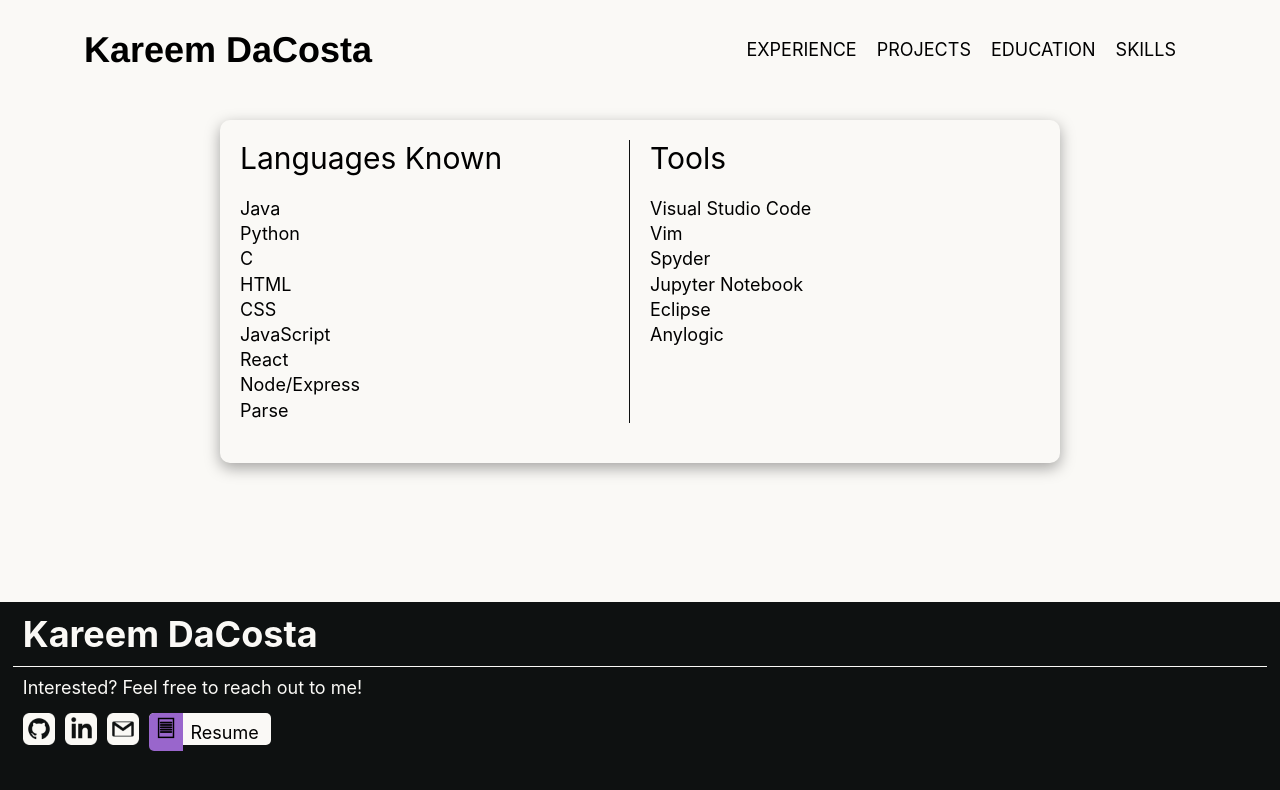
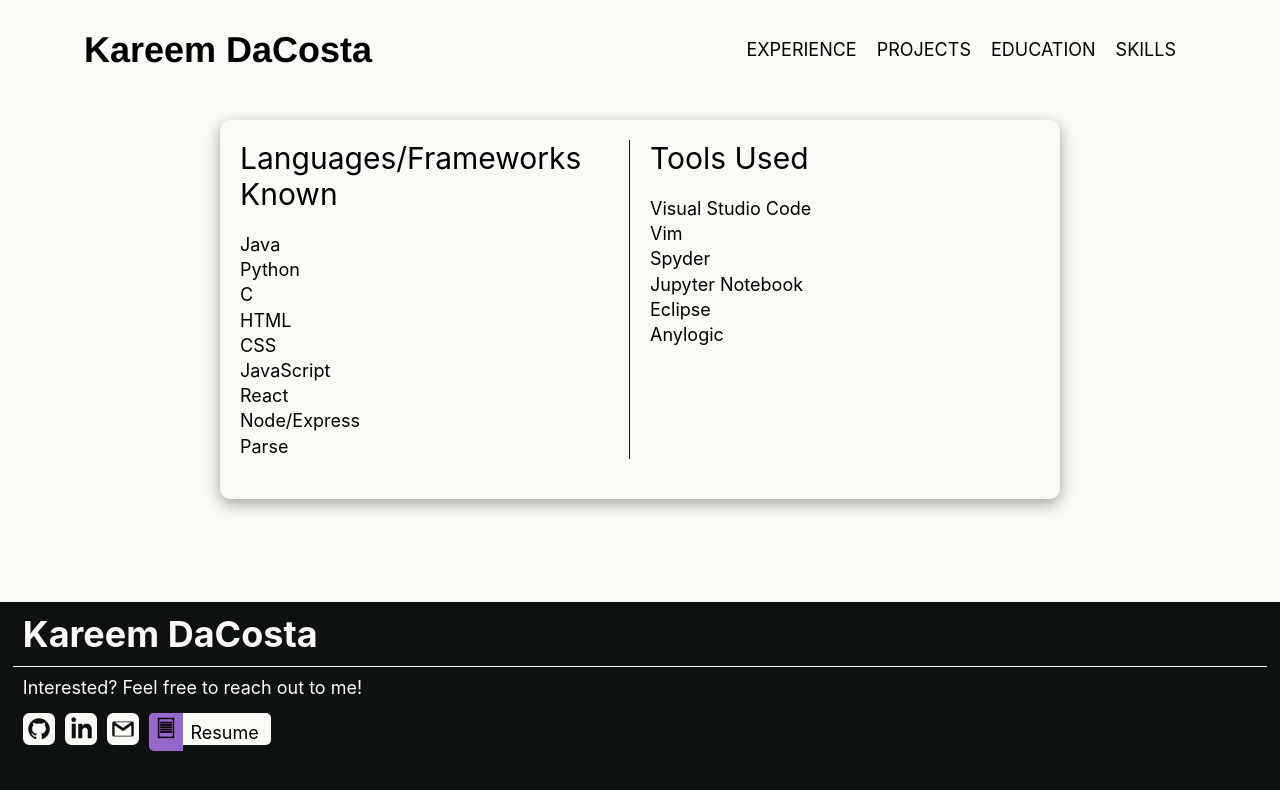
Before and after one commit to KareemDaCosta/kareem-dacosta-personal-website, a React (Create React App) app: page /skills in a window 1280 px wide. Shown: the top 790 px of the page. Built offline with nearby package versions, Linux system fonts and the light colour scheme.

Commit message:
Updated headers for skills

```diff
--- a/src/components/Skills/Skills.jsx
+++ b/src/components/Skills/Skills.jsx
@@ -15,7 +15,7 @@ export default function Skills() {
             <div className="skills-card">
                 <div className="skills-section  skills-border-vertical" id="skills-card-1">
                     <div className="skills-heading">
-                        Languages Known
+                        Languages/Frameworks Known
                     </div>
                     <ul className="skills-list">
                         {languagesKnown.map(item => {
@@ -26,7 +26,7 @@ export default function Skills() {
                 <div className="skills-border-horizontal"/>
                 <div className="skills-section" id="skills-card-2">
                     <div className="skills-heading" >
-                        Tools
+                        Tools Used
                     </div>
                     <ul className="skills-list">
                         {editorsKnown.map(item => {
```
